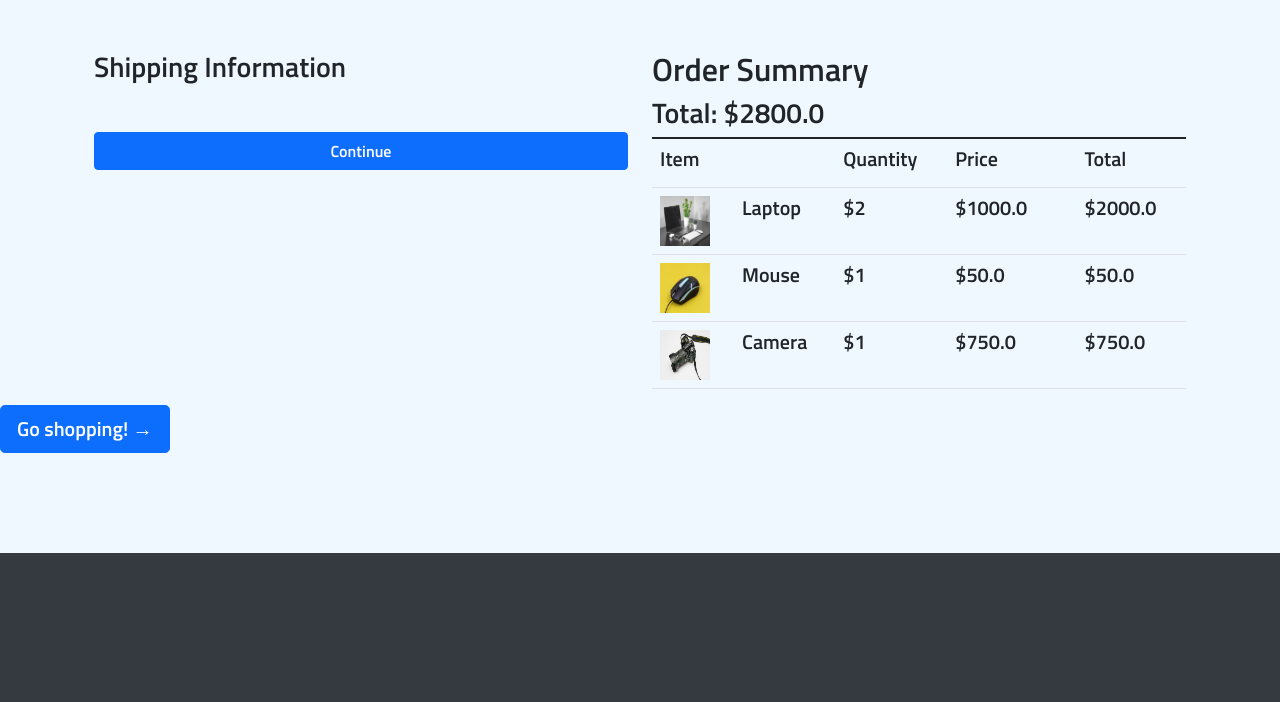
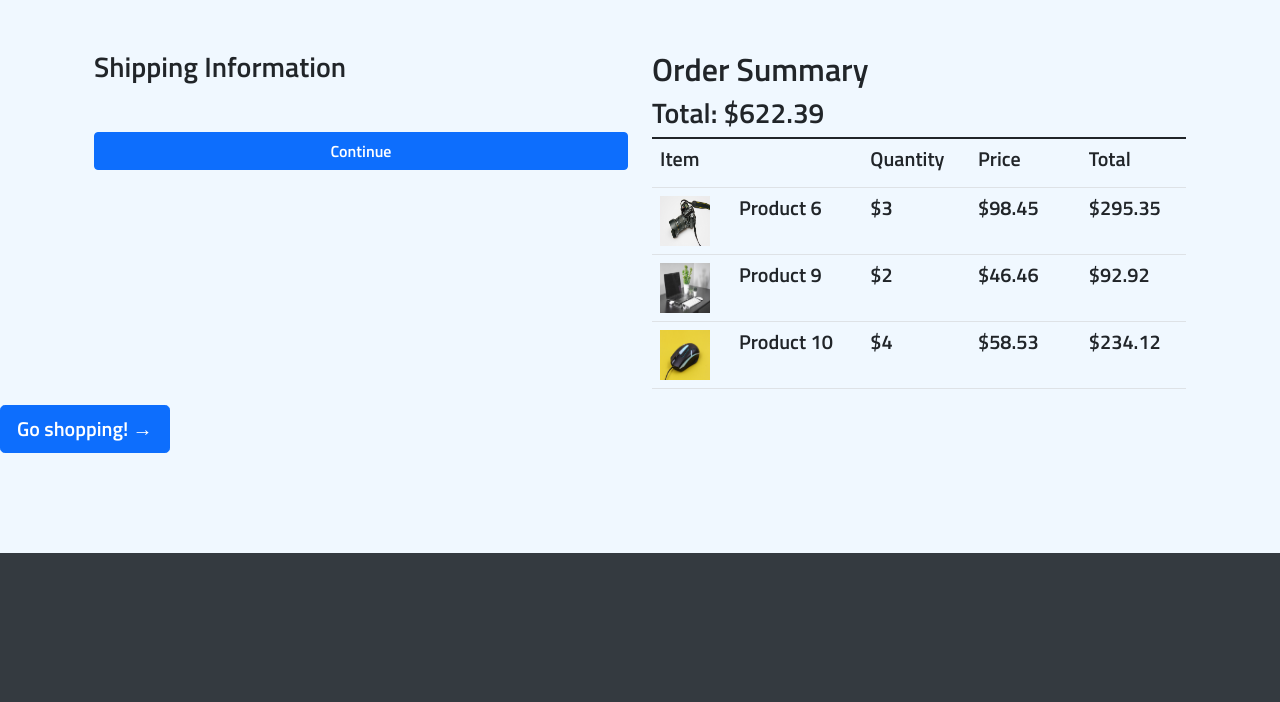
Before and after one commit to laila12343/Gestion-des-ressources-logistiques, a Flask app: page /checkout in a window 1280 px wide. Shown: the part 56-758 px from the top of the page. Run offline with Flask 3, Linux system fonts and the light colour scheme; some libraries are stand-ins or nearby versions.

Commit message:
shop_cart

```diff
--- a/app.py
+++ b/app.py
@@ -16,10 +16,49 @@ products = [
 ]
 orders = {"user1": [{"id": 1, "status": "Delivered"}, {"id": 2, "status": "In preparation"}]}
 feedbacks = []
+data_file = "shop_items.json"
+if os.path.exists(data_file):
+    # Load the dictionary from the file
+    with open(data_file, "r") as file:
+        shop_items = json.load(file)
+else:
+    shop_items = {}
+    img_folder = os.path.join(app.static_folder, "img")
+    for i, filename in enumerate(os.listdir(img_folder), start=1):
+            if filename.endswith((".png", ".jpg", ".jpeg")):
+                # Generate random data for each item
+                item_id = random.randint(1000, 9999)  # Random 4-digit ID
+                prod_name = f"Product {i}"  # Example product name
+                prod_detail = f"Details about Product {i}"  # Example product details
+                prod_price = round(random.uniform(10, 100), 2)  # Random price between $10 and $100
+                prod_stock = random.randint(0, 50)  # Random stock quantity
+                prod_available = (prod_stock>0)  # Random boolean
+                img_url = f"img/{filename}"  # Image path relative to the static folder
+
+                # Add the item to the dictionary
+                shop_items[item_id] = {
+                    #"id": item_id,
+                    "name": prod_name,
+                    "detail": prod_detail,
+                    "price": prod_price,
+                    "stock": prod_stock,
+                    "is_available": prod_available,
+                    "img": img_url,
+                }
+    with open(data_file, "w") as file:
+        json.dump(shop_items, file)
+desired_names = ["Product 6", "Product 9", "Product 10"]
 cart = {
+    key: {**value, "quantity": random.randint(1, 4)}
+    for key, value in shop_items.items()
+    if value["name"] in desired_names
+}
+
+
+old_cart = {
     "8467": {  # Product ID as the key (string)
        # "id": 1,          # Product ID
-        "name": "Laptop", # Product name
+        "name": "Product 9", # Product name
         "price": 1000.0,  # Price per unit
         "quantity": 2, # Quantity of the product
         "image": "laptop.jpg"
@@ -39,34 +78,15 @@ cart = {
         "image": "camera.jpg"
     },
 }
-shop_items = {}
-img_folder = os.path.join(app.static_folder, "img")
-for i, filename in enumerate(os.listdir(img_folder), start=1):
-        if filename.endswith((".png", ".jpg", ".jpeg")):
-            # Generate random data for each item
-            item_id = random.randint(1000, 9999)  # Random 4-digit ID
-            prod_name = f"Product {i}"  # Example product name
-            prod_detail = f"Details about Product {i}"  # Example product details
-            prod_price = round(random.uniform(10, 100), 2)  # Random price between $10 and $100
-            prod_stock = random.randint(0, 50)  # Random stock quantity
-            prod_available = (prod_stock>0)  # Random boolean
-            img_url = f"img/{filename}"  # Image path relative to the static folder
-
-            # Add the item to the dictionary
-            shop_items[item_id] = {
-                #"id": item_id,
-                "name": prod_name,
-                "detail": prod_detail,
-                "price": prod_price,
-                "stock": prod_stock,
-                "is_available": prod_available,
-                "img": img_url,
-            }
-
-
 #shop_items = {item for filename in os.listdir(img_folder) if filename.endswith((".png", ".jpg", ".jpeg"))]
 #print(sum(item['price'] * item['quantity'] for item in cart.values()))
 # ---------------- User Authentication ----------------
+
+@app.context_processor
+def inject_csrf_token():
+    from flask_wtf.csrf import generate_csrf
+    return dict(csrf_token=generate_csrf())
+
 @app.route('/account')
 def account():
     customer = {
@@ -147,12 +167,21 @@ def add_to_cart(product_id):
     #session.setdefault('cart', {})
     #cart={"num_of_items": 5}
     #cart = session['cart']
-    if product_id in cart:
-        cart[product_id]['quantity'] += 1
+    product_id = str(product_id)
+    if product_id in shop_items:
+        if product_id in cart:
+            cart[product_id]['quantity'] += 1
+        else:
+            prod_by_id=shop_items[product_id]
+            cart[product_id] = {'name':prod_by_id['name'],'price':prod_by_id['price'] ,'quantity': 1,'image': prod_by_id['img']}
+        session['cart'] = cart
+        session.modified = True
     else:
-        cart[product_id] = {'name':shop_items['name'],'price':shop_items['price'] ,'quantity': 1,'image': shop_items['img']}
-    session['cart'] = cart
-    return redirect(url_for('cart'))
+        return "Product not found"
+    # Redirect back to the page the user was on
+    return render_template('gallery.html', shop_items=shop_items)
+    #return redirect(url_for('cart'))
+
 
 
 @app.route('/delete_from_cart/<int:product_id>')
--- a/templates/checkout.html
+++ b/templates/checkout.html
@@ -111,10 +111,10 @@
                         <th scope="col"><h5></h5></th>
                         <th scope="col"><h5>Total</h5></th>
                       </tr>
-                      {% for item in cart.values() %}
+                      {% for id,item in cart.items() %}
                       <tr>
 
-                        <td scope="row"><div id = "cart_image"><img src = '{{ url_for('static', filename='img/' + item['image']) }}'></div></td>
+                        <td scope="row"><div id = "cart_image"><img src = '{{ url_for('static', filename=item['img']) }}' alt="{{ key }}""></div></td>
                         <td><h5>{{item['name']}}</h5></td>
                         <td><h5>${{item['quantity']}}</h5></td>
                         <td><h5>${{item['price']}}</h5></td>
--- a/templates/gallery.html
+++ b/templates/gallery.html
@@ -1,5 +1,6 @@
 {% extends 'index.html' %}
 {% block content %}
+
 <style>
     .gallery-item {
         position: relative;
@@ -104,6 +105,7 @@
                 <div class="item-price">${{ item['price'] }}</div>
                 <div class="item-availability">{{ 'available' if item['is_available']==True else 'not available' }}</div>
                 <form action="{{ url_for('add_to_cart', product_id=key) }}" method="POST">
+                    <input type="hidden" name="csrf_token" value="{{ csrf_token }}">
                 <button class="btn btn-primary add-to-cart" >Add to Cart</button>
                 </form>
                 <div class="details">
```
Also changed, not shown: shop_items.json (added, +1 -0 lines).
